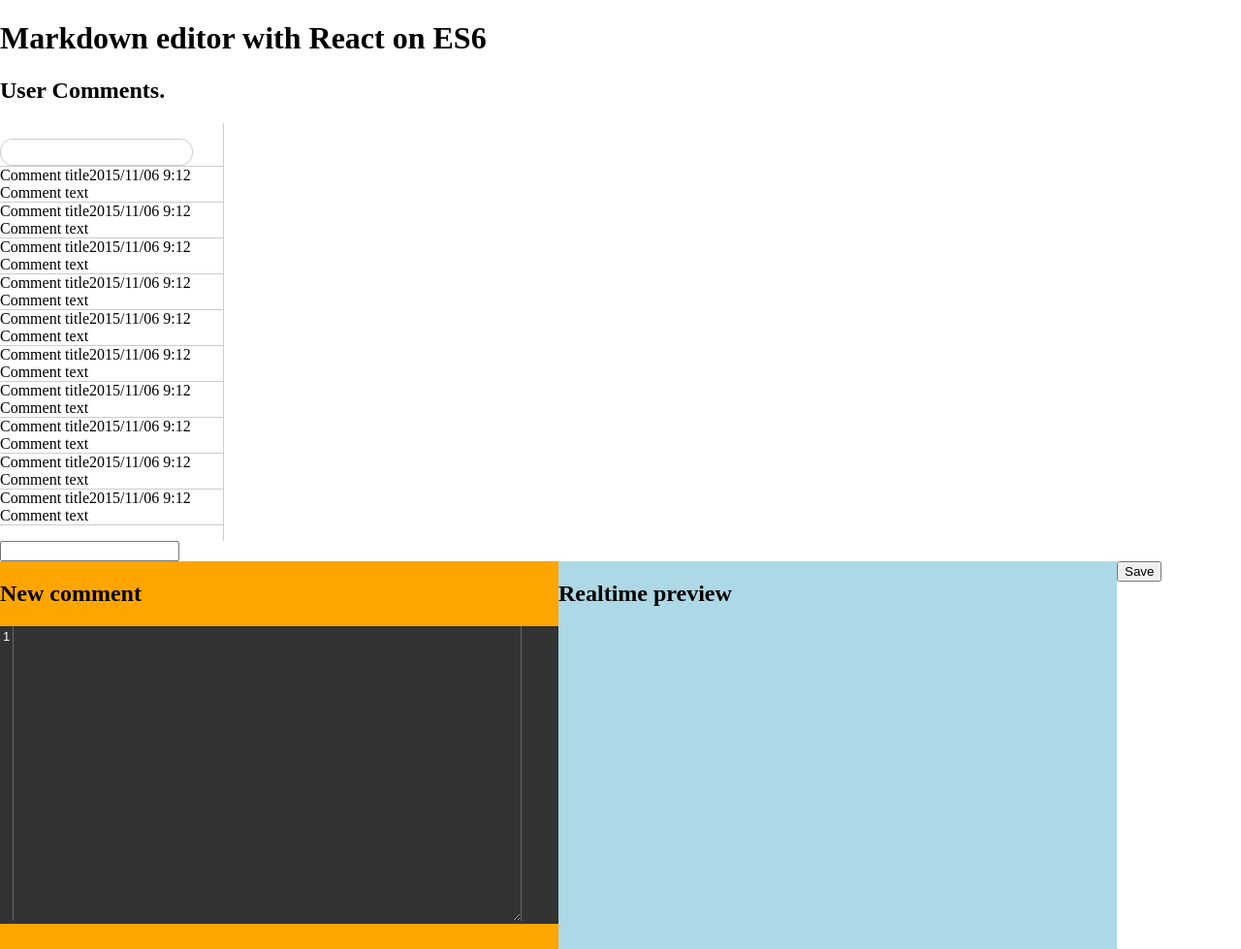
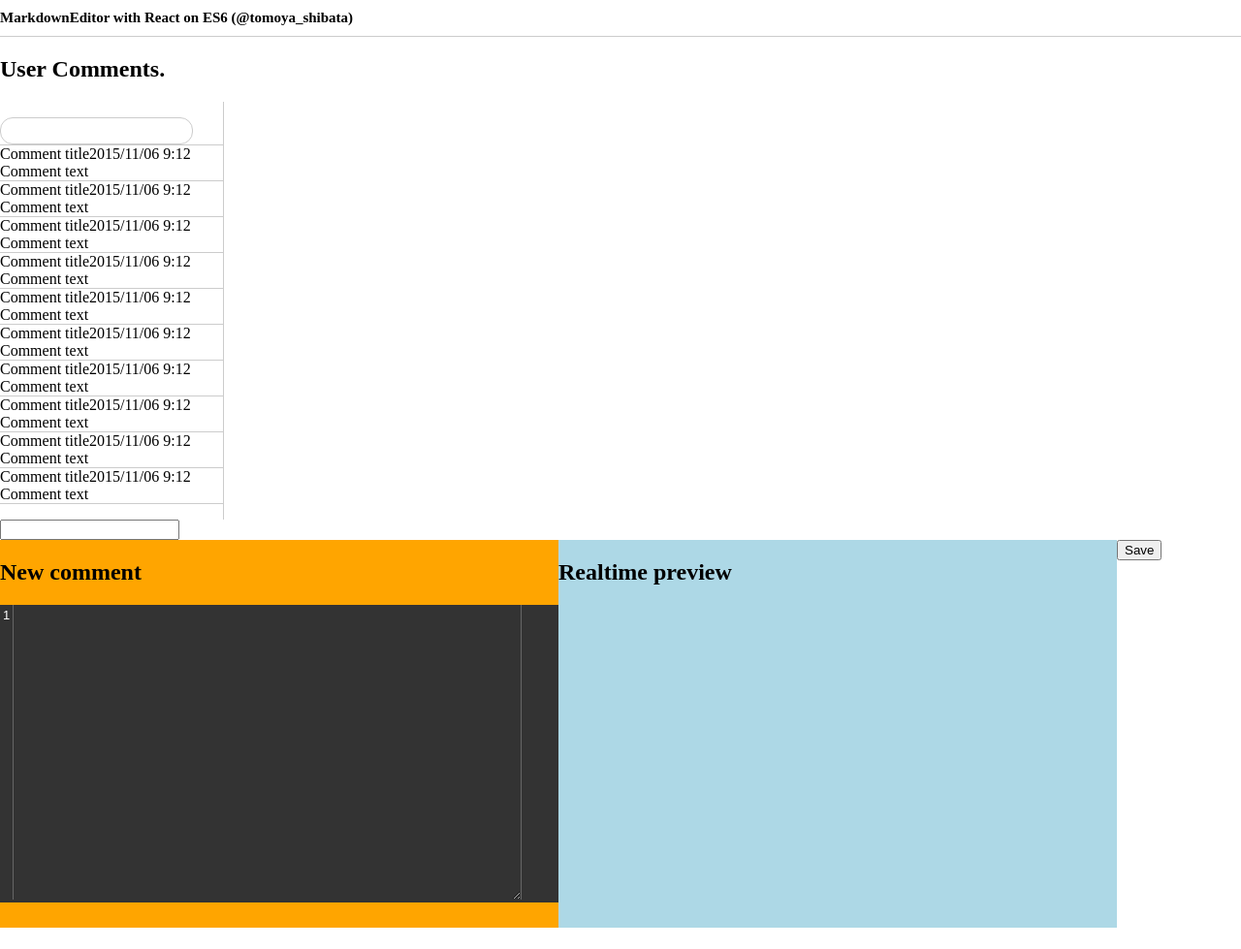
Before and after one commit to TomoyaShibata/MarkdownPreview, a React app: page / in a window 1280 px wide. Shown: the whole page at 97% size. After the commit the page ends 957 px from the top, so only its background shows below. Built offline with nearby package versions, Linux system fonts and the light colour scheme.

Commit message:
[modify] ヘッダー部デザインを変更

```diff
--- a/index.html
+++ b/index.html
@@ -2,12 +2,12 @@
 <html>
 <head>
     <meta charset="UTF-8">
-    <title>React Tutorial ES6</title>
+    <title>MarkdownEditor with React on ES6 (@tomoya_shibata)</title>
     <link rel="stylesheet" href="css/main.css">
 </head>
 <body>
-    <header>
-        <h1>Markdown editor with React on ES6</h1>
+    <header id="header">
+        <h1 class="md-app-title">MarkdownEditor with React on ES6 (@tomoya_shibata)</h1>
     </header>
     <div id="container"></div>
     <script src="build/bundle.js"></script>
--- a/styl/main.styl
+++ b/styl/main.styl
@@ -25,6 +25,17 @@ ul
 
 .l-inline-block
     display inline-block
+
+/*----------------------------------------------------------
+ header
+----------------------------------------------------------*/
+border-color-header-common = #ccc
+
+#header
+    border-bottom 1px solid border-color-header-common
+
+.md-app-title
+    font-size 15px
 
 /*----------------------------------------------------------
  commentList
```
Also changed, not shown: css/main.css.
